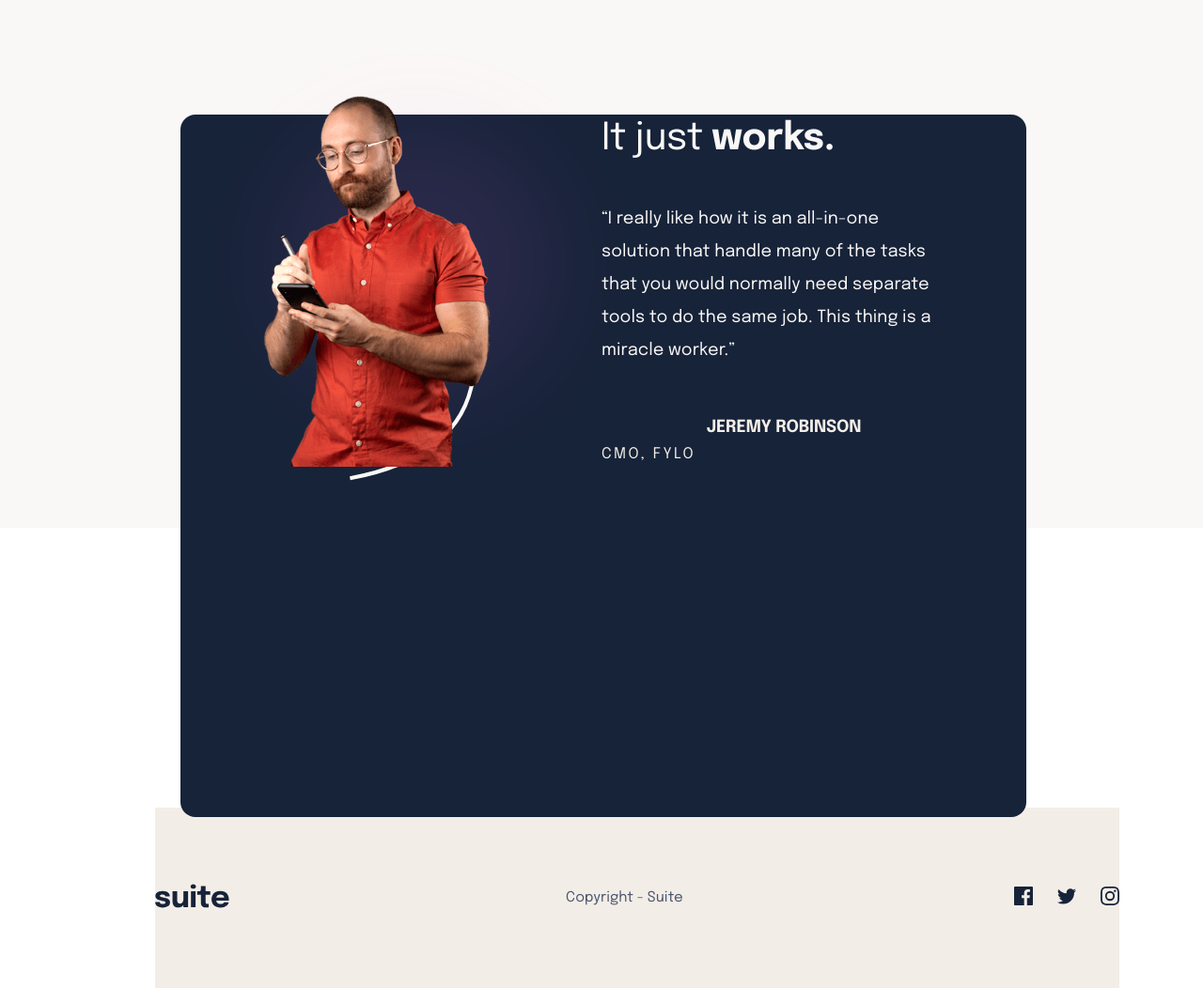
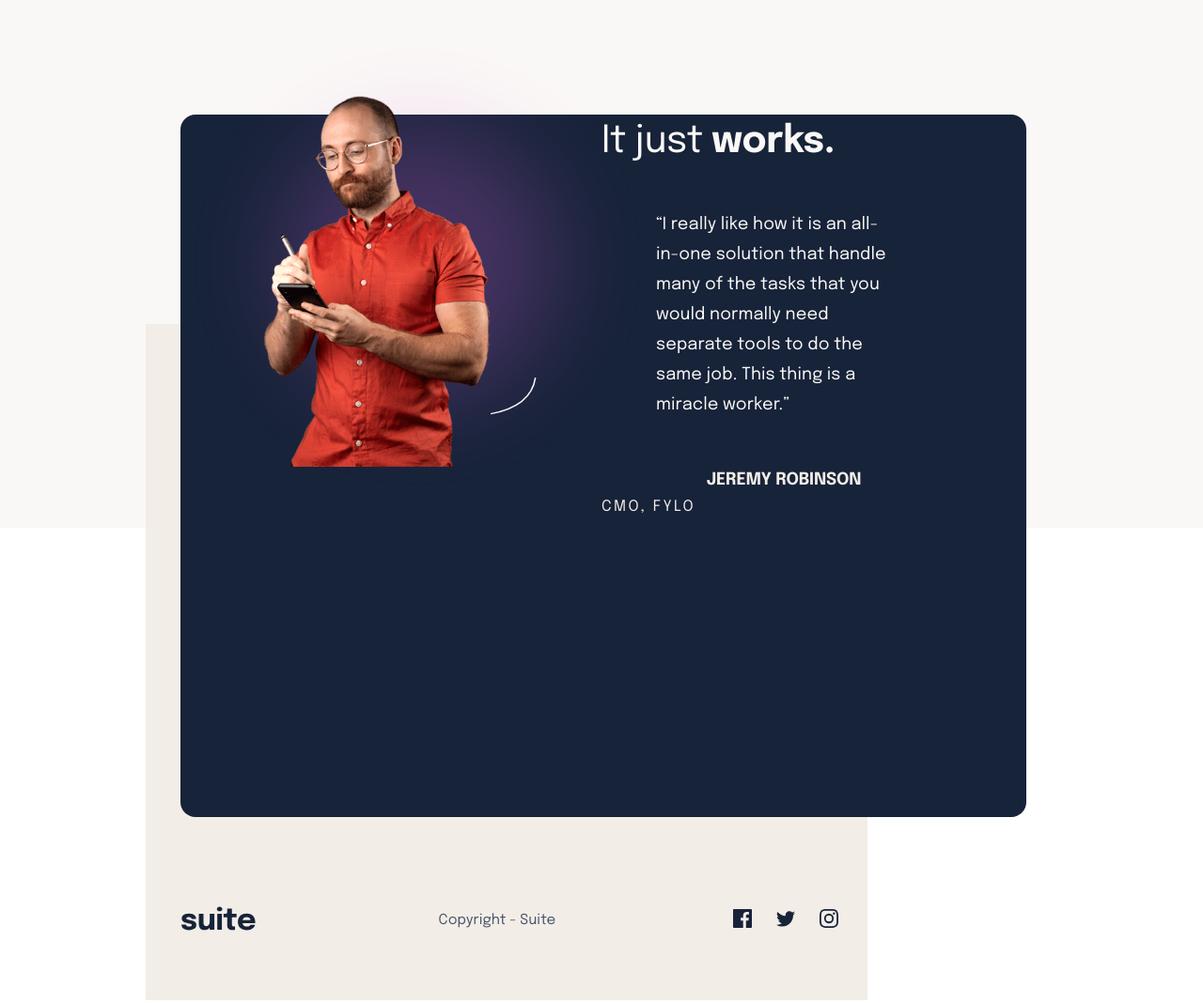
Before and after one commit to Sackitey68/Frontend-Mentor-Suite-landing-page, a plain HTML site: page index.html in a window 1280 px wide. Shown: the part 940-2008 px from the top of the page at 94% size. Drawn offline with Linux system fonts and the light colour scheme.

Commit message:
tablet view update 3

```diff
--- a/style.css
+++ b/style.css
@@ -298,6 +298,7 @@ footer{
   .web-container{
     min-width: 700px;
     margin-bottom: 0;
+    height: 124rem;
 }
   .header-button{
     padding: 0.75rem 1.53rem 0.75rem 1.47rem;
@@ -307,6 +308,8 @@ footer{
     display: flex;
     margin: 0 auto;
     align-items: center;
+    position: relative;
+    bottom: 30px;
 
   }
   .business-profile{
@@ -344,6 +347,10 @@ footer{
   .marketing-button{
     position: relative;
     bottom: 150px;
+    font-size: 18px;
+    line-height: 32px;
+    letter-spacing: -0.18px;
+     padding: 15px 31px 14px 32px;
   }
 
   .hero-mobile-image{
@@ -355,7 +362,6 @@ footer{
     position: relative;
     right: 105px;
     z-index: -1;
-
   }
 
   .hero-tablet-image{
@@ -366,6 +372,7 @@ footer{
     height: auto;
     flex-direction: row;
     justify-content: space-around;
+    margin-top: 5px;
   }
 
   .comment-section{
@@ -378,24 +385,59 @@ footer{
     width: 54%;
     left: 15rem;
   }
+
+  .blur-img{
+    opacity: 0.5;
+  }
+
+  .line-2{
+    margin-left: 150px;
+    width: 49.27px;
+  }
   .comment-title{
     font-size: 40px;
+    line-height: 48px;
+    letter-spacing: -0.42px;
+  }
+
+  .comment-msg{
+    font-size: 18px;
+    line-height: 32px;
+    letter-spacing: 0.09px;
+    margin-left: 58px;
+    margin-right: 58px;
+
   }
   footer{
     flex-direction: row;
     justify-content: space-between;
     padding: 0;
     margin: 0;
-    height: 12rem;
+    height: 720px;
+    width: 768px;
+    position: relative;
+    right: 35px;
+    top: -32.8rem;
   }
   .footer-logo{
     width: 85px;
+    margin-left: 38px;
+    margin-top: 550px;
+  }
+
+  .social-media ul{
+    margin-right: 31px;
+    margin-top: 550px;
+  }
+
+  .copy-right{
+    margin-top: 550px;
   }
 
   .background{
-    width: 900px;
+    width: 768px;
     position: absolute;
-    height: 2060px;
+    height: 2000px;
     top: 0;
     z-index: -1;
     background-color: var(--cream-white);
```
Also changed, not shown: index.html (+1 -0 lines).
